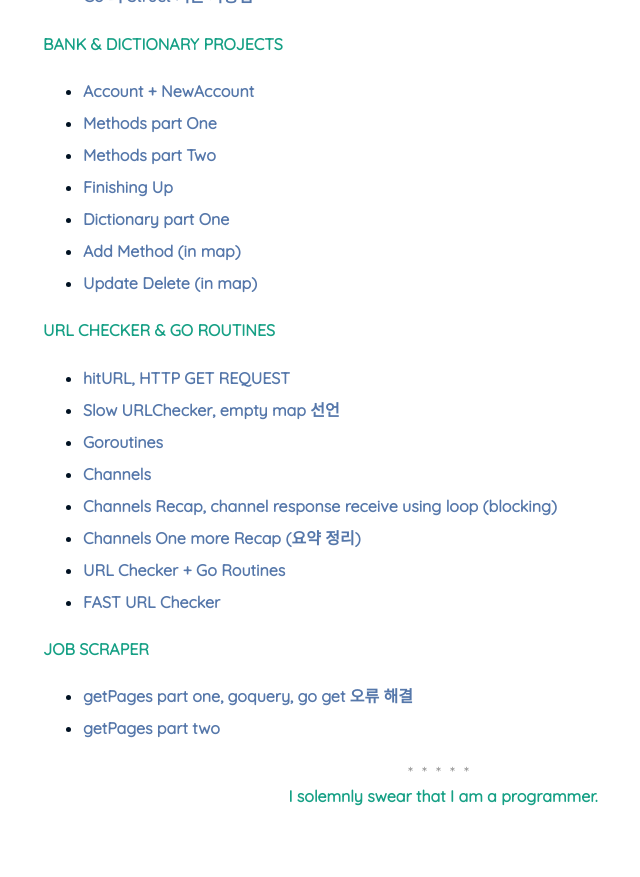
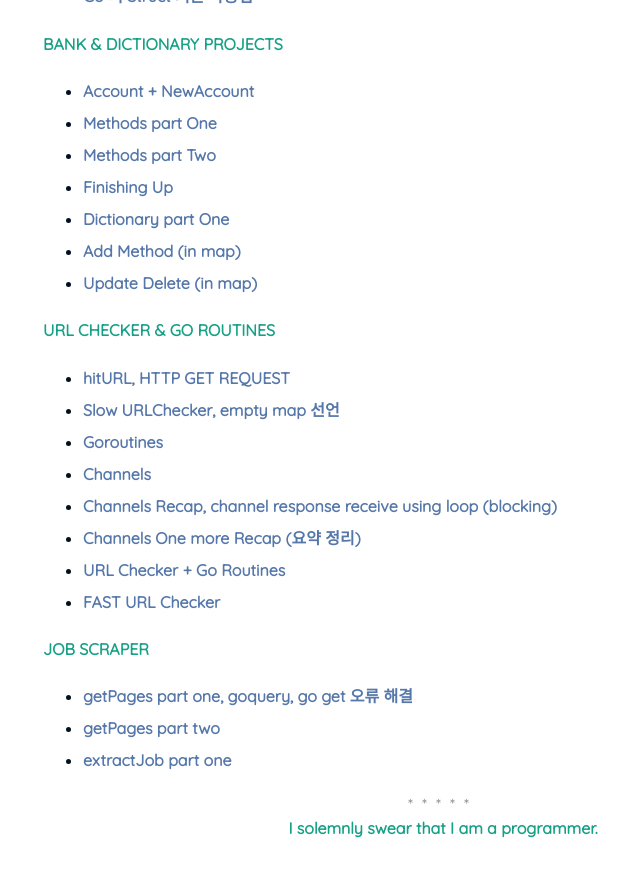
Before and after one commit to nimkoes/portfolio, a Jekyll site: the page built from _posts/2021-05-15-Go-Language-Study.md, in a window 1280 px wide and 900 px high, scrolled down 1620 px. Shown: the top 877 px of the window, without its empty margins (197-837 px from the left). Built offline with Jekyll 4.4.1, drawn with Linux system fonts in a browser that asks for light colours.

Commit message:
'Go 'JOB SCRAPPER' : extractJob part one' 학습 내용 추가

```diff
--- a/_posts/2021-05-15-Go-Language-Study.md
+++ b/_posts/2021-05-15-Go-Language-Study.md
@@ -67,6 +67,7 @@ author: "nimkoes"
 #### **JOB SCRAPER**
 - [getPages part one, goquery, go get 오류 해결][link_blog_028]
 - [getPages part two][link_blog_029]
+- [extractJob part one][link_blog_030]
 
 
 
```
Also changed, not shown: other parts of _posts/2021-05-15-Go-Language-Study.md (+1 -0 lines).
